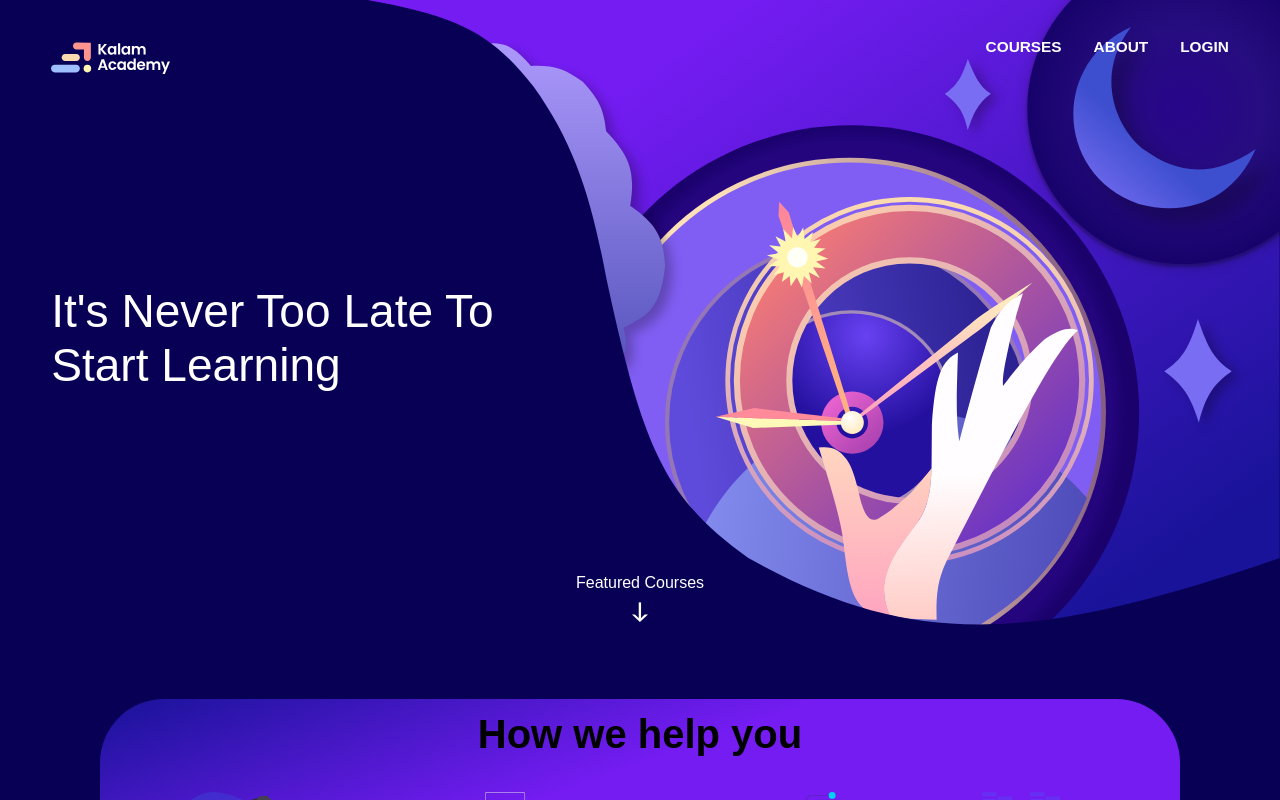
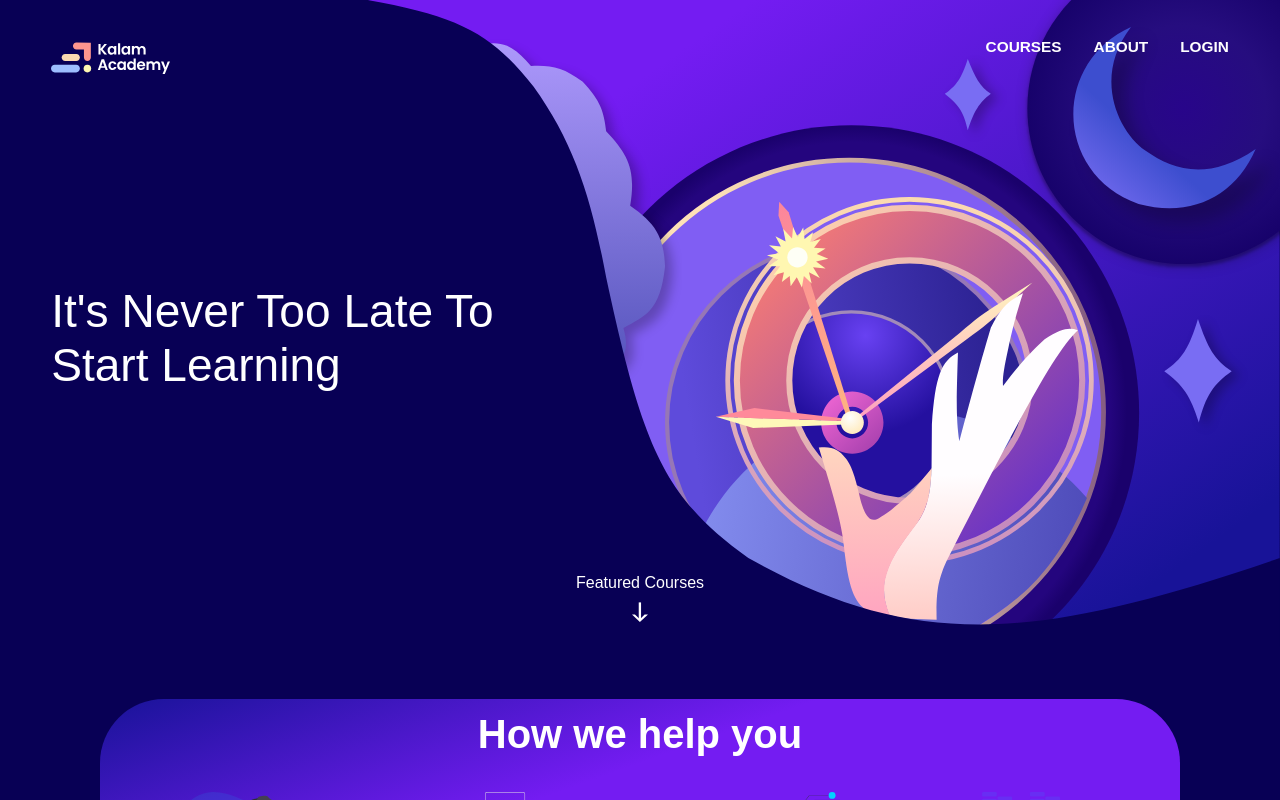
Before and after one commit to IbnRashid/Kalam-Academy, a React (Create React App) app: page / in a window 1280 px wide. Built offline with nearby package versions, Linux system fonts and the light colour scheme.

Commit message:
css progresss... yay

```diff
--- a/src/index.css
+++ b/src/index.css
@@ -121,8 +121,9 @@ body {
 	font-size: 40px;
 	font-weight: 500;
 	margin-bottom: 25px;
-	/* color: white; */
+	color: white;
 	font-weight: 600;
+	border: #000 1px;
 }
 
 .main-process {
@@ -131,6 +132,13 @@ body {
 	flex-wrap: wrap;
 	justify-content: space-evenly;
 	list-style: none;
+	color: white;
+	font-size: 40px;
+	/* text-shadow: -1px 1px 2px #000,
+				  1px 1px 2px #000,
+				  1px -1px 0 #000,
+				  -1px -1px 0 #000; */
+
 }
 
 .main-process li {
@@ -141,9 +149,9 @@ body {
 }
 
 .process-title {
-	font-weight: 900;
+	font-weight: 700;
 	font-size: 22px;
-	color: #3d6cb9;
+	color: #A2E1E7;
 }
 
 .process-img {
```
